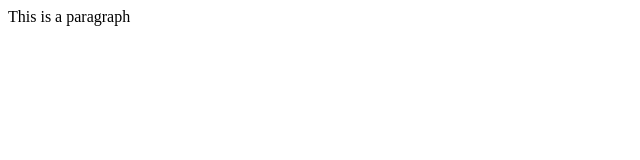
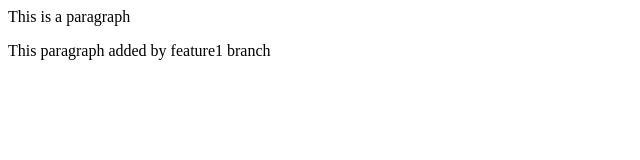
Before and after one commit to msraihan99/localrepo, a plain HTML site: page index.html in a window 1280 px wide. Shown: the whole page, without its empty margins (0-640 px from the left). Drawn offline with Linux system fonts and the light colour scheme.

Commit message:
modify index page by feature1 branch

```diff
--- a/index.html
+++ b/index.html
@@ -1 +1,2 @@
 <p>This is a paragraph</p>
+<p>This paragraph added by feature1 branch</p>
```
